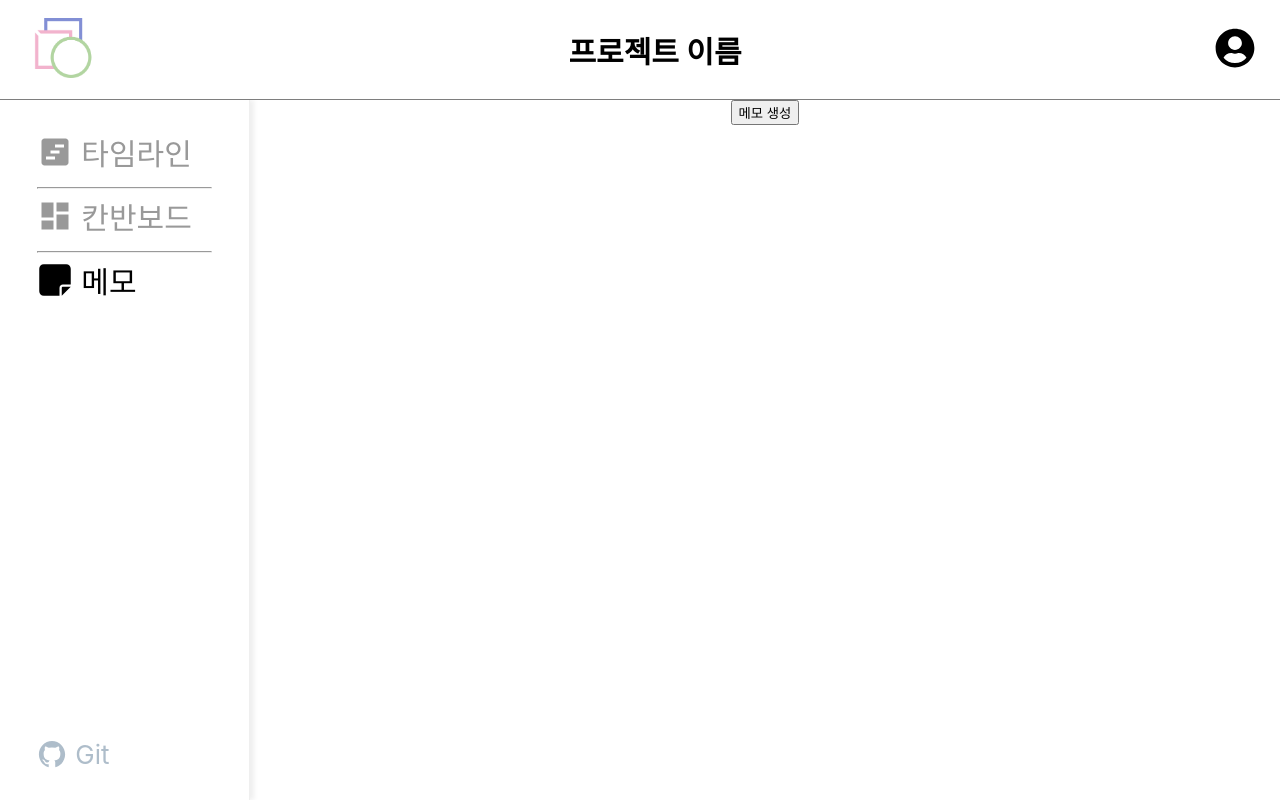
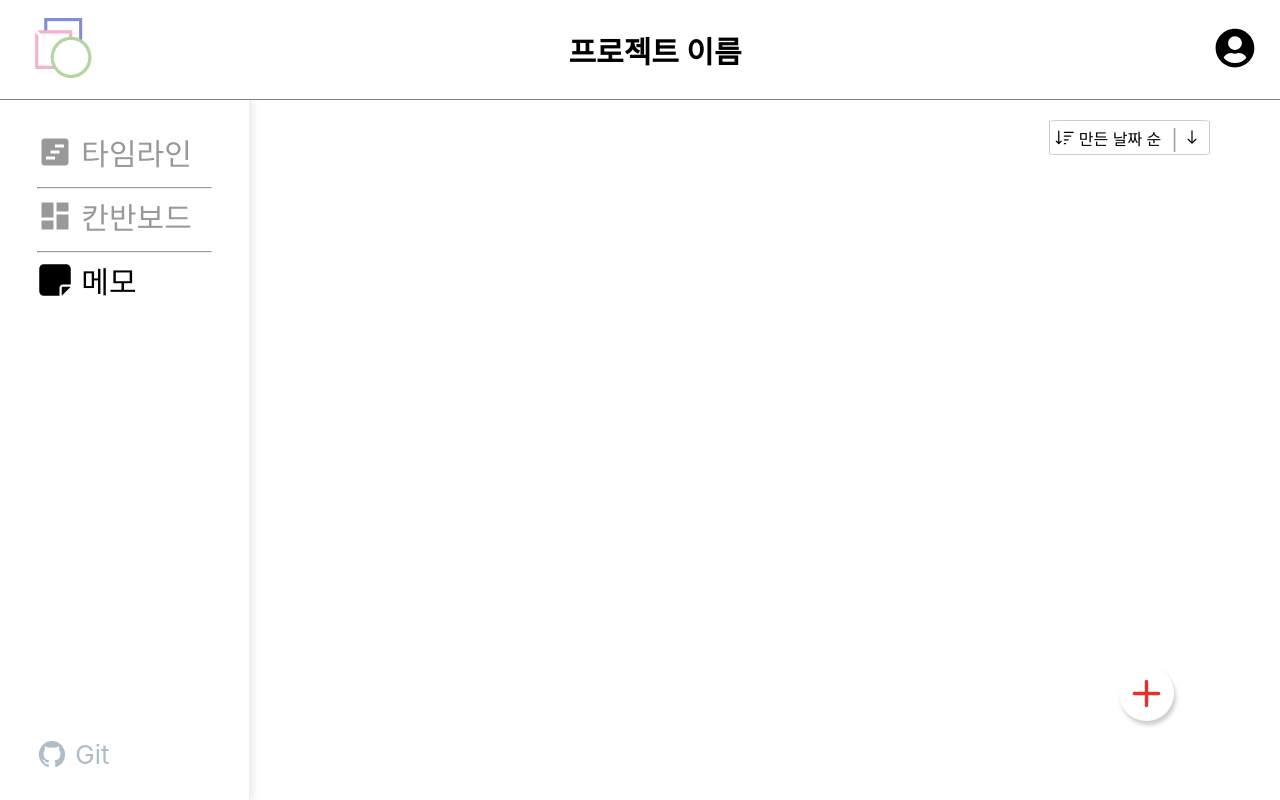
Before and after one commit to SoftwareEngineering-jnu1/AgileSupportProgram, a React (Create React App) app: page /memo in a window 1280 px wide. Built offline with nearby package versions, Linux system fonts and the light colour scheme; a web font is replaced by a local one.

Commit message:
feat: 메모페이지 메모 정렬, 삭제 기능 구현

```diff
--- a/src/pages/MemoPage/Memo.module.css
+++ b/src/pages/MemoPage/Memo.module.css
@@ -1,9 +1,72 @@
 .memopagediv {
   text-align: center;
   position: relative;
-  min-height: 100vh;
+  height: 100%;
   padding-bottom: 20px;
   box-sizing: border-box;
+}
+
+.memosorticon {
+  font-size: 20px;
+  margin-right: 4px;
+}
+.p2 {
+  color: #9d9d9d;
+  font-size: 20px;
+  margin-bottom: 15px;
+  margin-left: 10px;
+  margin-right: 2px;
+}
+.sortdiv {
+  border: 1px solid #ccc;
+  border-radius: 5%;
+  background-color: #fff;
+  display: flex;
+  flex-direction: row;
+  justify-content: center;
+  align-items: center;
+  height: 35px;
+  padding: 5px;
+  position: fixed;
+  top: 120px;
+  right: 70px;
+}
+.memosort{
+  border: none;
+  background-color: #fff;
+  width: 24px;
+  height: 24px;
+  margin-bottom: 18px;
+}
+.sorticon {
+  border-radius: 50%;
+  width: 24px;
+  height: 24px;
+  cursor: pointer;
+}
+.sorticon:hover {
+  background-color: #f0f0f0;
+}
+
+.memoadd {
+  border:none;
+  background-color: #fff;
+  border-radius: 50%;
+  position: fixed;
+  bottom: 75px;
+  right: 100px;
+}
+.addicon{
+  border: 1px #f0f0f0;
+  border-radius: 50%;
+  width: 55px;
+  height: 55px;
+  box-shadow: 2px 4px 4px rgba(0, 0, 0, 0.2);
+  color: #e53030;
+  cursor: pointer;
+}
+.addicon:hover {
+  background-color: #f0f0f0;
 }
 
 .overlay {
@@ -21,40 +84,89 @@
 }
 
 .modaldiv {
+  display: flex;
+  flex-direction: column;
+  align-items: center;
   background-color: white;
+  width: 400px;
+  height: 450px;
   padding: 20px;
   border-radius: 5px;
   text-align: center;
   position: relative;
   z-index: 1001;
 }
+.title {
+  border: 1px solid #ccc;
+  border-radius: 5px;
+  padding: 5px;
+  padding-left: 10px;
+  width: 99%;
+  font-size: 16px;
+}
 .textarea {
-  width: 100%;
+  width: 99%;
   height: 100%;
   margin-top: 10px;
   padding: 10px;
   border: 1px solid #ccc;
   border-radius: 5px;
-  box-sizing: border-box;
 }
-
+.savebutton {
+  width: 70px;
+  margin-top: 10px;
+  padding: 5px;
+  border: none;
+  border-radius: 5px;
+  background-color: #e53030;
+  color: #fff;
+  cursor: pointer;
+}
 .close {
   position: absolute;
-  top: 10px;
-  right: 10px;
-  font-size: 30px;
+  top: 1px;
+  right: 8px;
+  font-size: 25px;
   cursor: pointer;
 }
 
 .savemodal{
-  width: 250px;
+  display: flex;
+  flex-wrap: wrap;
+  padding: 10px;
+  margin-top: 40px;
   margin-left: 20px;
-  margin-top: 20px;
+  margin-right: 20px;
 }
 .modalitem {
-  border: 1px solid #ccc;
+  flex: 1 1 calc(25% - 20px);
+  max-width: calc(25% - 20px);
+  height: 190px;
+  max-height: 170px;
+  border: 1px solid #f0f0f0;
+  border-radius: 10px;
+  box-shadow: 0 4px 4px rgba(0, 0, 0, 0.2);
   padding: 10px;
-  margin-bottom: 10px;
-  border-radius: 5px;
+  margin-top: 20px;
+  margin-left: 10px;
+  margin-right: 10px;
   text-align: left;
+  position: relative;
 }
+.modalitem:hover {
+  background-color: #efefef;
+}
+.memocontent {
+  white-space: nowrap;
+  overflow: hidden;
+  text-overflow: ellipsis;
+}
+
+.deletememobutton {
+  position: absolute;
+  top: 5px;
+  right: 10px;
+  font-size: 25px;
+  color: #e53030;
+  cursor: pointer;
+}
--- a/src/pages/MemoPage/index.tsx
+++ b/src/pages/MemoPage/index.tsx
@@ -1,10 +1,15 @@
 import React, { useState } from 'react';
 import style from './Memo.module.css';
+import {IoIosAdd} from "react-icons/io"; /*메모 추가 아이콘*/
+import { BsSortDown } from "react-icons/bs"; /*메모 정렬 아이콘*/
+import { IoIosArrowRoundUp } from "react-icons/io"; /*up 정렬 아이콘*/
+import { IoIosArrowRoundDown } from "react-icons/io"; /*down 정렬 아이콘*/
 
 interface ModalData {
   id: number;
   title: string;
   content: string;
+  timestamp: number;
 }
 
 const MemoPage: React.FC = () => {
@@ -13,6 +18,7 @@ const MemoPage: React.FC = () => {
   const [currentNote, setCurrentNote] = useState<ModalData | null>(null);
   const [noteTitle, setNoteTitle] = useState('');
   const [modalContent, setModalContent] = useState('');
+  const [sortedNewst, setsortedNewst] = useState(true);
 
   const handleOpenModal = () => {
     setIsModalOpen(true);
@@ -34,13 +40,18 @@ const MemoPage: React.FC = () => {
         id: Date.now(),
         title: noteTitle,
         content: modalContent,
+        timestamp: Date.now(),
       };
-      setSaveModals([...savedModals, newModal]);
+      setSaveModals([newModal, ...savedModals]);
       setIsModalOpen(false);
       }
       handleCloseModal();
   };
-
+  const deletememo = (id: number) => {
+    if(window.confirm('정말로 이 메모를 삭제하시겠습니까?')) {
+      setSaveModals(savedModals.filter(modal => modal.id !== id));
+    }
+  };
   const editNote = (modal: ModalData) => {
     setCurrentNote(modal);
     setNoteTitle(modal.title);
@@ -48,9 +59,31 @@ const MemoPage: React.FC = () => {
     handleOpenModal();
   };
 
+
+
+  const sortmemo = () => {
+    const sorted = [...savedModals].sort((a,b) => sortedNewst ?  a.timestamp - b.timestamp : b.timestamp - a.timestamp);
+    setSaveModals(sorted);
+    setsortedNewst(!sortedNewst);
+  };
+
+  const formatDate = (timestamp: number) => {
+    const date = new Date(timestamp);
+    return `${date.getFullYear()}/${(date.getMonth() + 1).toString().padStart(2, '0')}/${date.getDate().toString().padStart(2, '0')}
+    ${date.getHours().toString().padStart(2, '0')}:${date.getMinutes().toString().padStart(2, '0')}`
+  }
+
   return (
     <div className={style.memopagediv}>
-      <button onClick={handleOpenModal}>메모 생성</button>
+      <button className={style.memoadd} onClick={handleOpenModal}>
+        <IoIosAdd className={style.addicon}/>
+      </button>
+      <div className={style.sortdiv}>
+        <BsSortDown className={style.memosorticon}/><p> 만든 날짜 순</p><p className={style.p2}>|</p>
+        <p className={style.memosort} onClick={sortmemo}>
+        {sortedNewst ? <IoIosArrowRoundDown className={style.sorticon}/> : <IoIosArrowRoundUp className={style.sorticon}/>}</p>
+      </div>
+
 
       {isModalOpen && (
         <div className={style.overlay}>
@@ -60,14 +93,15 @@ const MemoPage: React.FC = () => {
               type="text"
               value={noteTitle}
               onChange={(e) => setNoteTitle(e.target.value)}
-              placeholder="제목을 입력해주세요"
+              placeholder="제목"
             />
-            <input className={style.textarea}
+            <textarea className={style.textarea}
               value={modalContent}
               onChange={(e) => setModalContent(e.target.value)}
               placeholder="내용"
-              ></input>
-            <button className={style.savebutton} onClick={handleSaveModal}>Save</button>
+              ></textarea>
+            <button className={style.savebutton} onClick={handleSaveModal}>저장</button>
+
           </div>
         </div>
       )}
@@ -75,8 +109,10 @@ const MemoPage: React.FC = () => {
       <div className={style.savemodal}>
         {savedModals.map((modal) => (
           <div key={modal.id} className={style.modalitem} onClick={() => editNote(modal)}>
+            <h3>생성날짜: {formatDate(modal.timestamp)}</h3>
             <h3>제목: {modal.title}</h3>
-            <p>{modal.content}</p>
+            <p className={style.memocontent}>{modal.content}</p>
+            <span className={style.deletememobutton} onClick={() => deletememo(modal.id)}>&times;</span>
           </div>
         )
       )}
```
